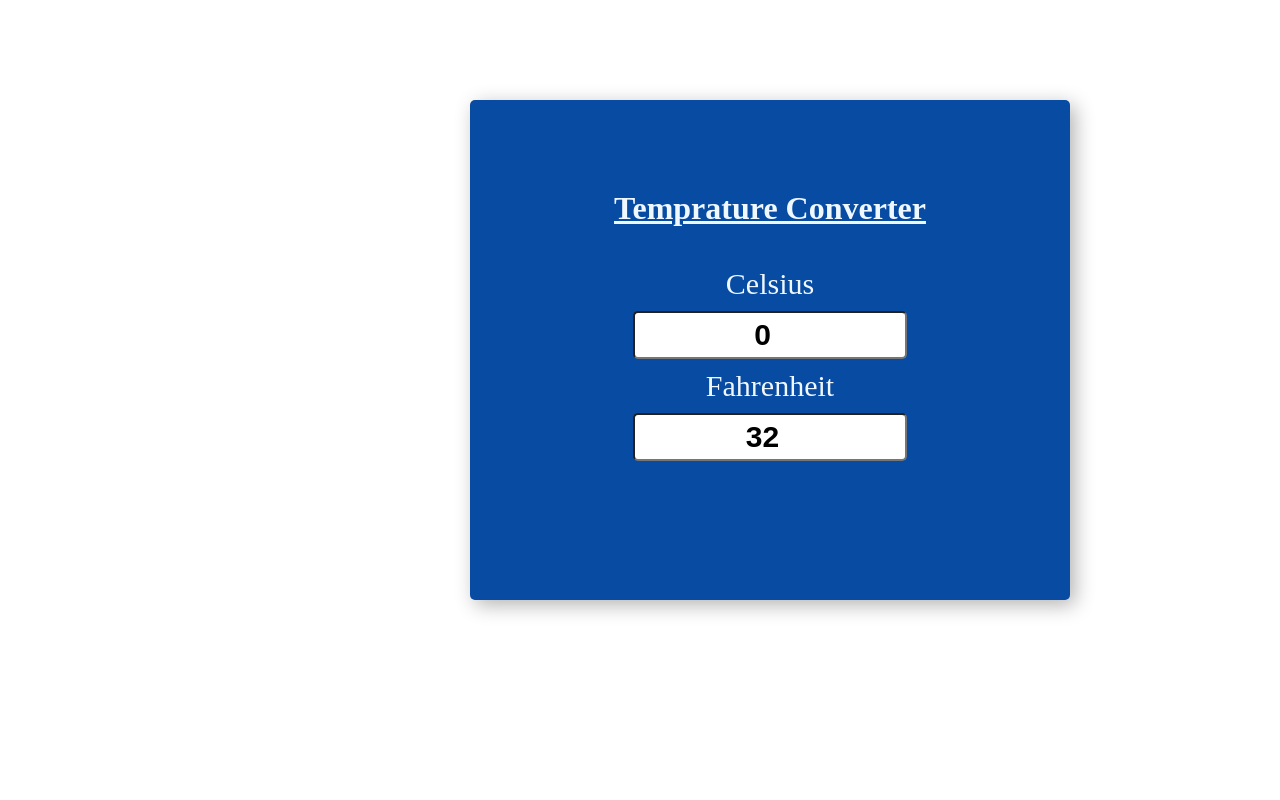
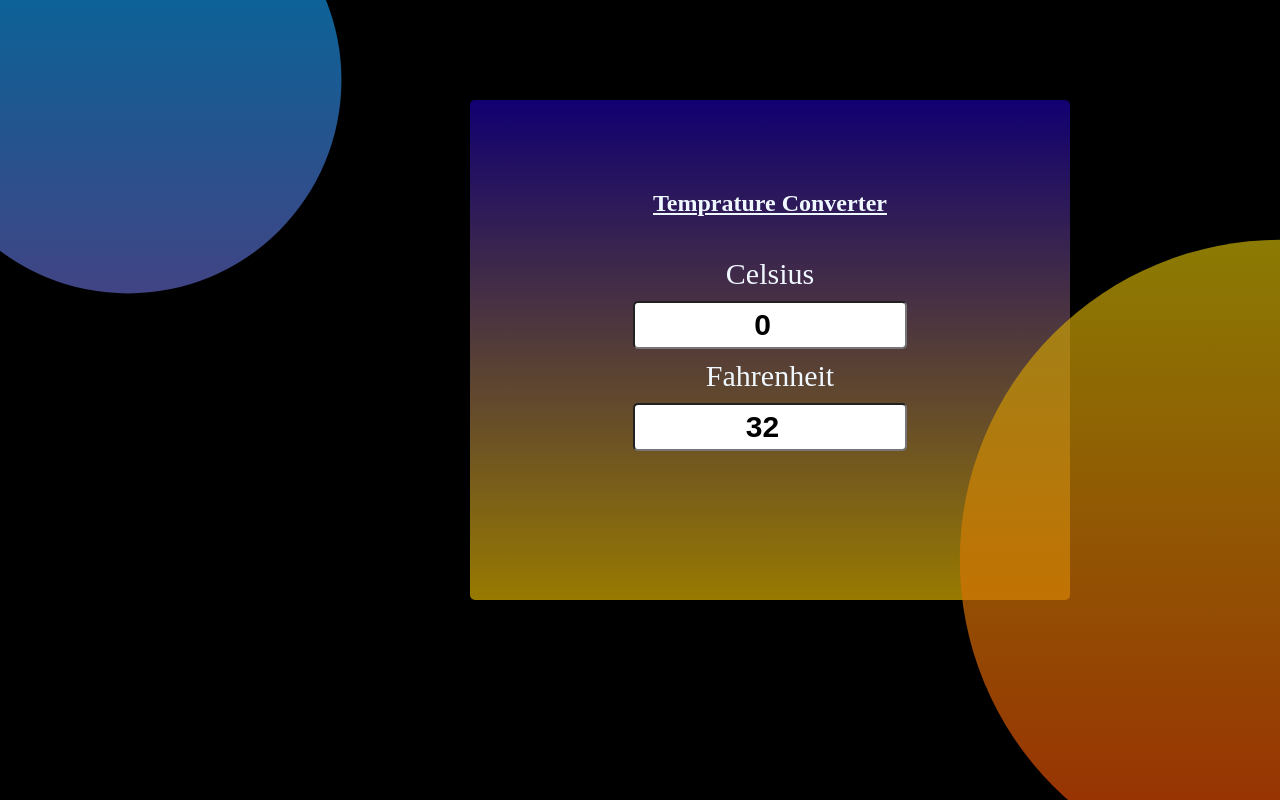
Before and after one commit to Komalsingh1512/Temp-converter-by-js, a plain HTML site: page index.html in a window 1280 px wide. Drawn offline with Linux system fonts and the light colour scheme.

Commit message:
final commit

```diff
--- a/index.html
+++ b/index.html
@@ -8,6 +8,7 @@
     <link rel="stylesheet" href="style.css">
 </head>
 <body>
+<section>
     <div id="container">
         <h1>Temprature Converter</h1>
         <div class="input-div">
@@ -19,6 +20,7 @@
             <input type="number" value="32" id="fah" class="inp">
         </div>
     </div>
+</section>
     <script src="script.js"></script>
 </body>
 </html>
--- a/style.css
+++ b/style.css
@@ -3,8 +3,31 @@
     padding: 0;
 }
 body{
+    background: black;
     padding: 30px 400px;
     margin: 50px 50px;
+}
+section::before
+{
+    content: '';
+    position:fixed;
+    top: 0;
+    left: 0;
+    width: 100%;
+    height: 100%;
+    background: linear-gradient(rgba(190, 218, 6, 0.7),rgba(220, 76, 4, 0.689));
+    clip-path: circle(30% at right 70%);
+}
+ section::after{
+    content: '';
+    position: fixed;
+    top: 0;
+    left: 0;
+    width: 100%;
+    height: 100%;
+    background: linear-gradient(rgba(19, 150, 231, 0.653),rgba(235, 23, 150, 0.664));
+    clip-path: circle(20% at 10% 10%);
+    /* z-index: 1; */
 }
 h1{
     color: aliceblue;
@@ -19,7 +42,7 @@ h1{
     width: 500px;
     border-radius: 5px;
     box-shadow: 5px 5px 20px rgba(0, 0, 0, 0.3);
-    background-color: #084ba3;
+    background: linear-gradient(rgba(38, 0, 255, 0.444), rgba(255, 204, 0, 0.597));
     padding: 50px;
 }
 .input-div{
```
